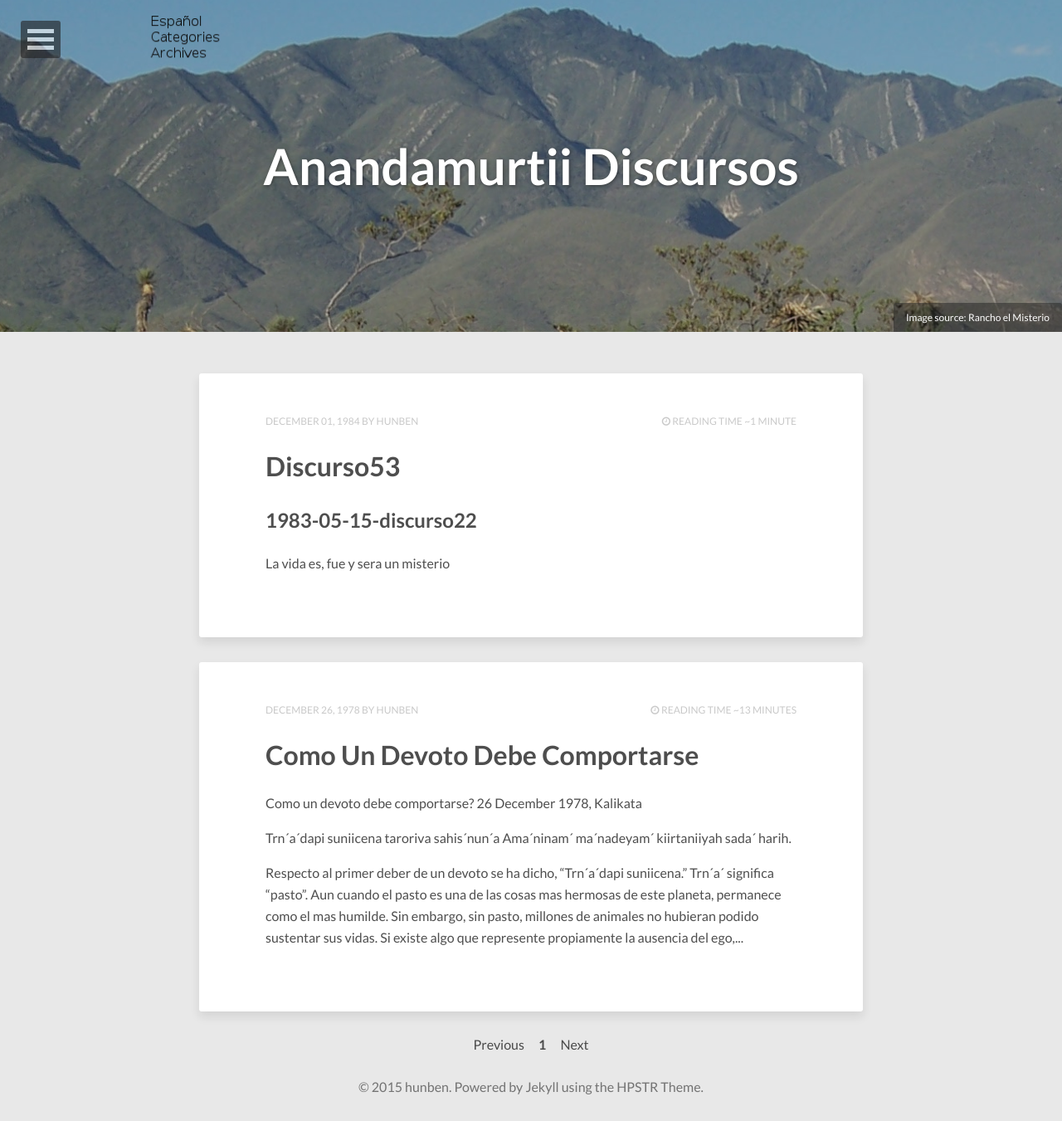
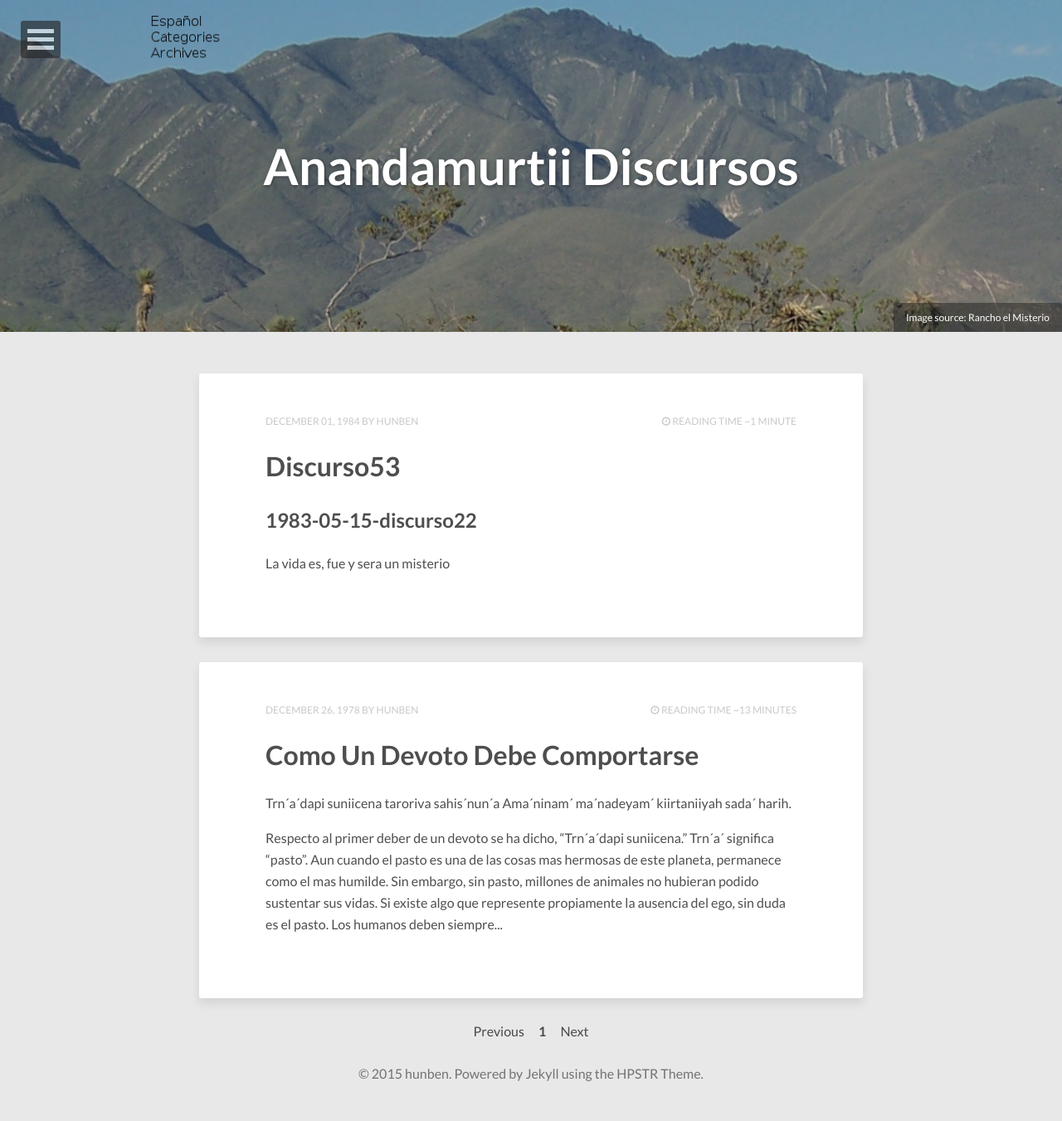
Before and after one commit to anandamurtiidiscursos/anandamurtiidiscursos.github.io, a Jekyll site: the page built from index.html, in a window 1280 px wide. Shown: the whole page at 83% size. Built offline with Jekyll 4.4.1, drawn with Linux system fonts in a browser that asks for light colours; nearby versions of some CDN libraries; the list of posts is cut into pages by our own code.

Commit message:
Updated 1978-12-26-Como-un-devoto-debe-comportarse.md

```diff
--- a/_posts/1978-12-26-Como-un-devoto-debe-comportarse.md
+++ b/_posts/1978-12-26-Como-un-devoto-debe-comportarse.md
@@ -2,10 +2,6 @@
 published: true
 ---
 
-
-
-Como un devoto debe comportarse?
-26 December 1978, Kalikata
 
 Trn´a´dapi suniicena taroriva sahis´nun´a
 Ama´ninam´ ma´nadeyam´ kiirtaniiyah sada´ harih.
```
Also changed, not shown: other parts of _posts/1978-12-26-Como-un-devoto-debe-comportarse.md (+1 -0 lines).
